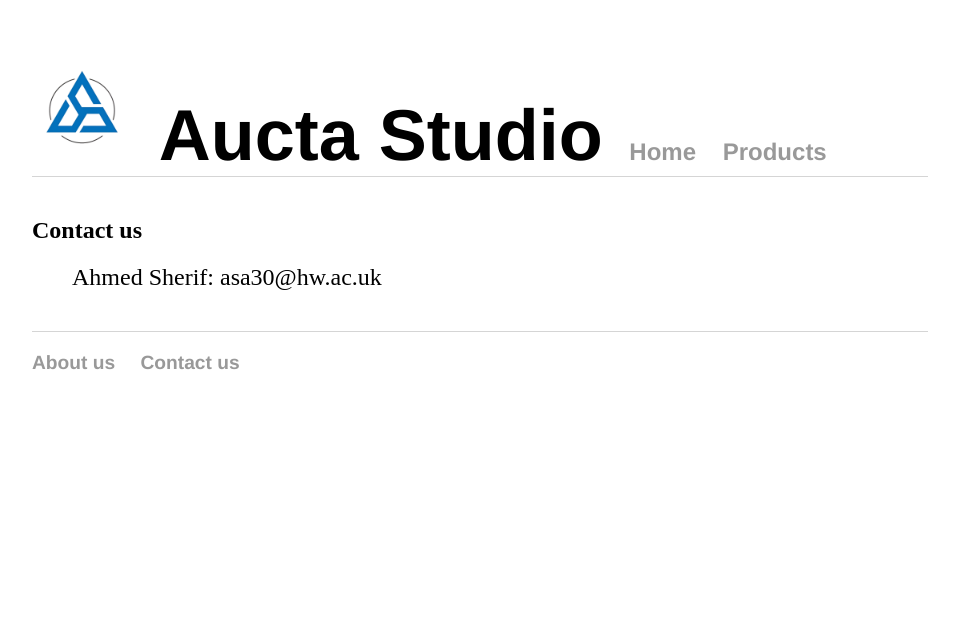
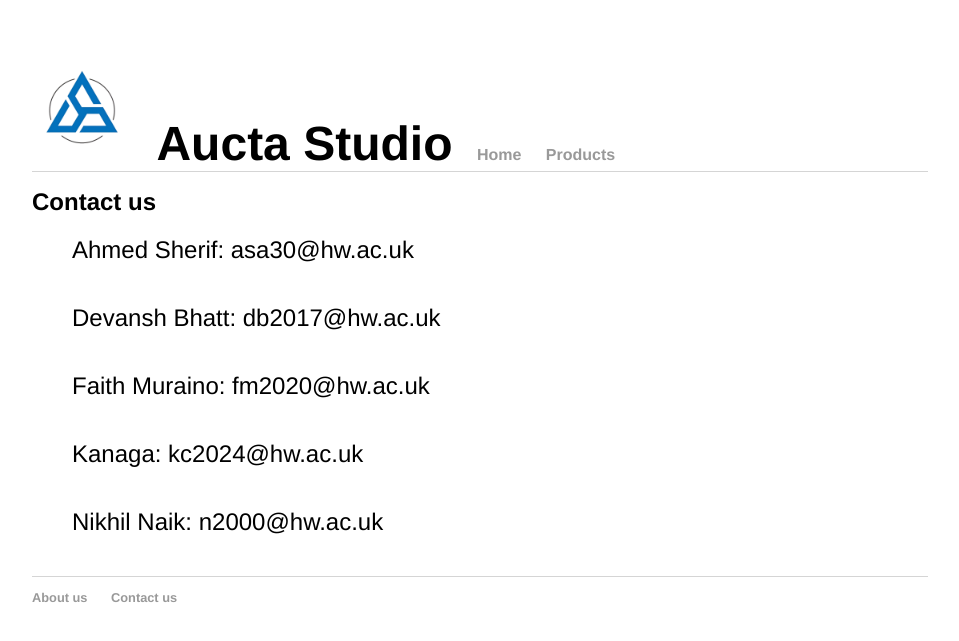
Before and after one commit to faithm2020/Aucta-Studio.github.io, a Jekyll site: the page built from pages/contact.html, in a window 1280 px wide. Shown: the top 641 px of the page, without its empty margins (160-1119 px from the left). Built offline with Jekyll 4.4.1, drawn with Linux system fonts in a browser that asks for light colours.

Commit message:
getting closer

```diff
--- a/_layouts/default.html
+++ b/_layouts/default.html
@@ -11,7 +11,7 @@
                 <li><img src="../images/aucta.png" width="100" height="100"></li>
                 <li id="name">Aucta Studio</li>
                 <li><a href="/">Home</a></li>
-                <li><a>Products</a></li>
+                <li><a href="../pages/products.html">Products</a></li>
             </ul>
         </nav>
 
--- a/css/main.css
+++ b/css/main.css
@@ -4,7 +4,7 @@ body {
 }
 
 h1 {
-    font-size: 1em;
+    font-size: 1.5em;
     font-family: 'Helvetica', 'Arial', 'Sans-Serif';
 }
 
@@ -46,7 +46,8 @@ a:hover {
     text-decoration: dodgerblue;
 }
 
-ul {
+ul .contact, ul .product{
+    font-family: 'Helvetica', 'Arial', 'Sans-Serif';
     margin: 20px auto 40px;
     font-size: 1.5em;
 }
--- a/pages/about.html
+++ b/pages/about.html
@@ -2,7 +2,7 @@
 layout: default
 title: About us
 ---
-<h2>About Us</h2>
+<h1>About Us</h1>
 <div>
 
 </div>
--- a/pages/contact.html
+++ b/pages/contact.html
@@ -2,7 +2,11 @@
 layout: default
 title: Contact us
 ---
-<h2>Contact us</h2>
+<h1>Contact us</h1>
 <ul>
-    <li>Ahmed Sherif: asa30@hw.ac.uk</li>
+    <li class="contact">Ahmed Sherif: asa30@hw.ac.uk</li>
+    <li class="contact">Devansh Bhatt: db2017@hw.ac.uk</li>
+    <li class="contact">Faith Muraino: fm2020@hw.ac.uk</li>
+    <li class="contact">Kanaga: kc2024@hw.ac.uk</li>
+    <li class="contact">Nikhil Naik: n2000@hw.ac.uk</li>
 </ul>
--- a/pages/products.html
+++ b/pages/products.html
@@ -2,3 +2,5 @@
 layout: default
 title: Our Products
 ---
+<h1> Our Products </h1>
+<div class="product"></div>
```
